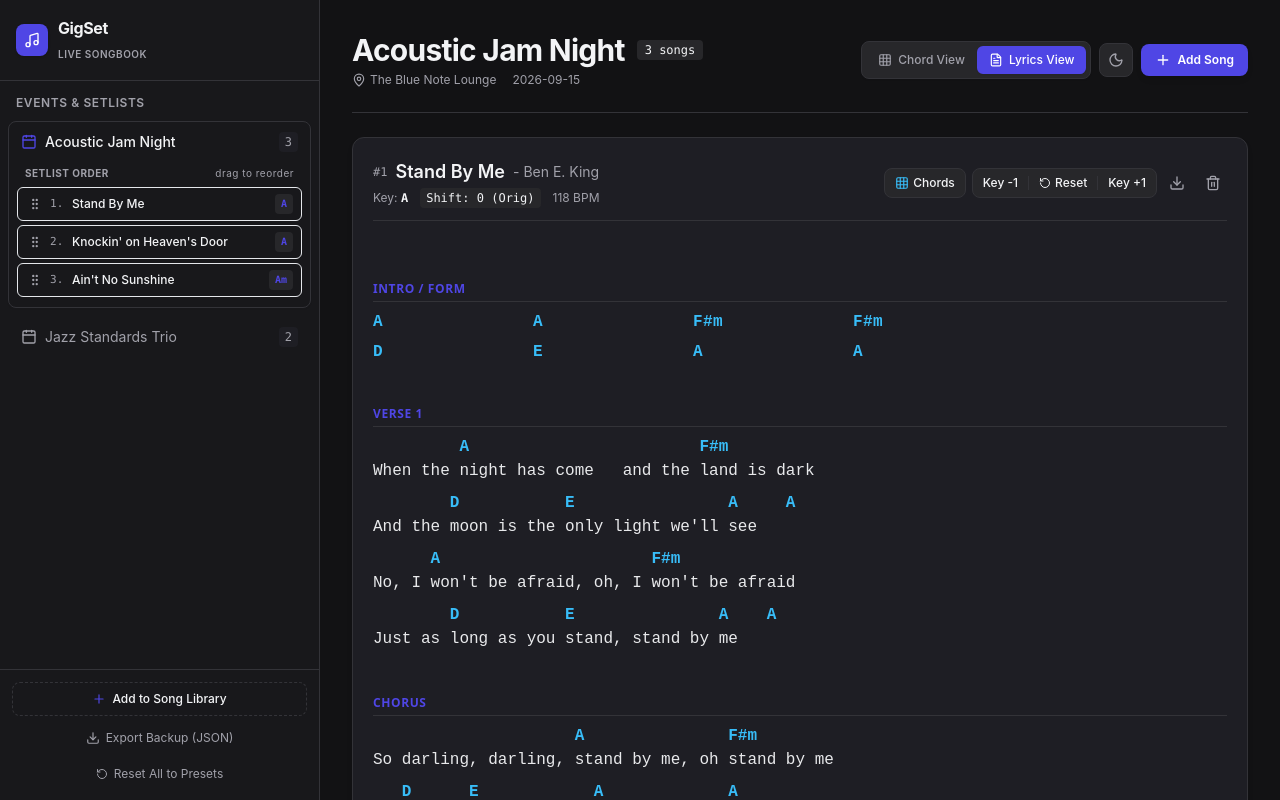
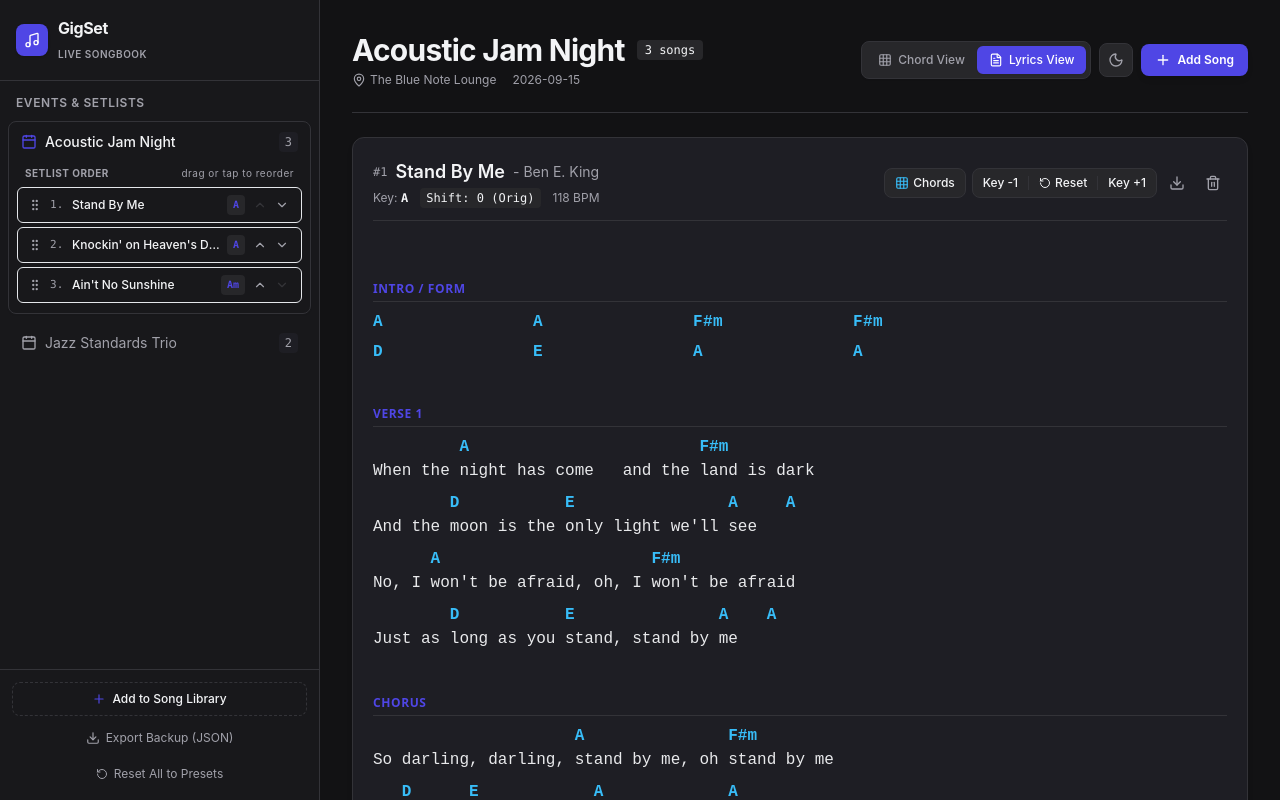
Before and after one commit to igorsdub/gigset, a React (Vite) app: page / in a window 1280 px wide. Built offline with nearby package versions, Linux system fonts and the light colour scheme.

Commit message:
feat: convert sidebar to responsive Navigation Drawer with touch reorder chevrons

```diff
--- a/src/App.tsx
+++ b/src/App.tsx
@@ -1,6 +1,7 @@
-import React, { useState } from 'react';
+import React, { useState, useEffect } from 'react';
 import { useGigSetState } from './hooks/useGigSetState';
 import { Sidebar } from './components/Sidebar';
+import { StageTopbar } from './components/StageTopbar';
 import { EventHeader } from './components/EventHeader';
 import { SongCard } from './components/SongCard';
 import { AddSongModal } from './components/AddSongModal';
@@ -23,18 +24,32 @@ export const App: React.FC = () => {
     resetAllToPresets
   } = useGigSetState();
 
+  const [isDrawerOpen, setIsDrawerOpen] = useState(false);
   const [isAddSongModalOpen, setIsAddSongModalOpen] = useState(false);
   const [isNewSongModalOpen, setIsNewSongModalOpen] = useState(false);
 
   const activeEvent = state.events.find(e => e.id === state.activeEventId);
 
+  // Close drawer on Escape key
+  useEffect(() => {
+    const handleKeyDown = (e: KeyboardEvent) => {
+      if (e.key === 'Escape' && isDrawerOpen) {
+        setIsDrawerOpen(false);
+      }
+    };
+    window.addEventListener('keydown', handleKeyDown);
+    return () => window.removeEventListener('keydown', handleKeyDown);
+  }, [isDrawerOpen]);
+
   return (
     <div className="flex h-screen w-screen overflow-hidden bg-stage-bg text-stage-text">
-      {/* Left Sidebar */}
+      {/* Navigation Drawer / Sidebar */}
       <Sidebar
         events={state.events}
         library={state.library}
         activeEventId={state.activeEventId}
+        isOpen={isDrawerOpen}
+        onClose={() => setIsDrawerOpen(false)}
         onSelectEvent={setActiveEventId}
         onMoveSong={moveSong}
         onOpenNewSongModal={() => setIsNewSongModalOpen(true)}
@@ -42,8 +57,18 @@ export const App: React.FC = () => {
         onExportBackup={() => exportBackup(state)}
       />
 
-      {/* Main Setlist Canvas */}
-      <main className="flex-1 flex flex-col h-full overflow-y-auto p-4 sm:p-8">
+      {/* Main Content Viewport */}
+      <div className="flex-1 flex flex-col h-full overflow-hidden min-w-0">
+        {/* Persistent Sticky Stage Topbar on Mobile/Tablet */}
+        <StageTopbar
+          activeEvent={activeEvent}
+          masterViewMode={state.masterViewMode}
+          onSetMasterViewMode={setMasterViewMode}
+          onOpenDrawer={() => setIsDrawerOpen(true)}
+        />
+
+        {/* Main Setlist Canvas */}
+        <main className="flex-1 flex flex-col h-full overflow-y-auto p-4 sm:p-8">
         <div className="max-w-4xl w-full mx-auto pb-16">
           {activeEvent ? (
             <>
@@ -103,6 +128,7 @@ export const App: React.FC = () => {
           )}
         </div>
       </main>
+      </div>
 
       {/* Modals */}
       <AddSongModal
--- a/src/components/Sidebar.tsx
+++ b/src/components/Sidebar.tsx
@@ -1,12 +1,14 @@
 import React, { useState } from 'react';
 import { Event, Song } from '../types';
-import { Music, Plus, RotateCcw, Calendar, Download, GripVertical } from 'lucide-react';
+import { Music, Plus, RotateCcw, Calendar, Download, GripVertical, X, ChevronUp, ChevronDown } from 'lucide-react';
 import { shiftNote } from '../utils/musicTheory';
 
 interface SidebarProps {
   events: Event[];
   library: Song[];
   activeEventId: string | null;
+  isOpen?: boolean;
+  onClose?: () => void;
   onSelectEvent: (id: string) => void;
   onMoveSong: (eventId: string, fromIndex: number, toIndex: number) => void;
   onOpenNewSongModal: () => void;
@@ -18,6 +20,8 @@ export const Sidebar: React.FC<SidebarProps> = ({
   events,
   library,
   activeEventId,
+  isOpen = false,
+  onClose,
   onSelectEvent,
   onMoveSong,
   onOpenNewSongModal,
@@ -29,11 +33,17 @@ export const Sidebar: React.FC<SidebarProps> = ({
 
   const activeEvent = events.find(e => e.id === activeEventId);
 
+  const handleSelectEvent = (id: string) => {
+    onSelectEvent(id);
+    onClose?.();
+  };
+
   const handleSongClick = (index: number) => {
     const cardEl = document.getElementById(`song-card-${index}`);
     if (cardEl) {
       cardEl.scrollIntoView({ behavior: 'smooth', block: 'start' });
     }
+    onClose?.();
   };
 
   const handleDragStart = (e: React.DragEvent, index: number) => {
@@ -69,7 +79,21 @@ export const Sidebar: React.FC<SidebarProps> = ({
   };
 
   return (
-    <aside className="w-80 bg-stage-sidebar border-r border-stage-border flex flex-col h-full shrink-0 select-none">
+    <>
+      {/* Mobile/Tablet Backdrop Overlay */}
+      {isOpen && (
+        <div
+          onClick={onClose}
+          className="fixed inset-0 bg-black/60 backdrop-blur-sm z-40 lg:hidden transition-opacity"
+          aria-hidden="true"
+        />
+      )}
+
+      <aside
+        className={`fixed inset-y-0 left-0 z-50 w-80 max-w-[85vw] bg-stage-sidebar border-r border-stage-border flex flex-col h-full shrink-0 select-none transform transition-transform duration-200 ease-in-out lg:static lg:translate-x-0 ${
+          isOpen ? 'translate-x-0 shadow-2xl' : '-translate-x-full lg:translate-x-0'
+        }`}
+      >
         {/* Brand Header */}
         <div className="p-4 border-b border-stage-border flex items-center justify-between">
           <div className="flex items-center gap-2.5">
@@ -83,6 +107,15 @@ export const Sidebar: React.FC<SidebarProps> = ({
               </span>
             </div>
           </div>
+
+          {/* Close Button for Navigation Drawer on Mobile */}
+          <button
+            onClick={onClose}
+            aria-label="Close Navigation Drawer"
+            className="p-1.5 rounded-lg text-stage-muted hover:text-stage-text hover:bg-stage-hover lg:hidden transition-colors"
+          >
+            <X className="w-5 h-5" />
+          </button>
         </div>
 
         {/* Events & Setlist Outline */}
@@ -104,7 +137,7 @@ export const Sidebar: React.FC<SidebarProps> = ({
                 >
                   {/* Event Title Row */}
                   <div
-                  onClick={() => onSelectEvent(evt.id)}
+                    onClick={() => handleSelectEvent(evt.id)}
                     className={`flex items-center justify-between px-3 py-2.5 rounded-lg text-sm cursor-pointer ${
                       isActive ? 'text-stage-text font-medium' : 'text-stage-muted hover:text-stage-text'
                     }`}
@@ -124,7 +157,7 @@ export const Sidebar: React.FC<SidebarProps> = ({
                     <div className="px-2 pb-2.5 pt-1">
                       <div className="text-[10px] uppercase font-bold tracking-wider text-stage-muted px-2 mb-1.5 flex items-center justify-between">
                         <span>Setlist Order</span>
-                      <span className="font-normal lowercase">drag to reorder</span>
+                        <span className="font-normal lowercase">drag or tap to reorder</span>
                       </div>
 
                       <div className="space-y-1">
@@ -167,9 +200,39 @@ export const Sidebar: React.FC<SidebarProps> = ({
                                 </span>
                               </div>
 
-                            <span className="text-[10px] font-mono font-semibold px-1.5 py-0.5 rounded bg-stage-hover text-stage-accent shrink-0 ml-1.5">
+                              <div className="flex items-center gap-1 shrink-0 ml-1.5">
+                                <span className="text-[10px] font-mono font-semibold px-1.5 py-0.5 rounded bg-stage-hover text-stage-accent">
                                   {currentKey}
                                 </span>
+
+                                {/* Touch-Friendly Reorder Chevrons */}
+                                <div className="flex items-center">
+                                  <button
+                                    type="button"
+                                    title="Move song up"
+                                    disabled={idx === 0}
+                                    onClick={(e) => {
+                                      e.stopPropagation();
+                                      onMoveSong(evt.id, idx, idx - 1);
+                                    }}
+                                    className="p-1 rounded text-stage-muted hover:text-stage-text hover:bg-stage-hover disabled:opacity-20 disabled:hover:bg-transparent disabled:hover:text-stage-muted transition-colors"
+                                  >
+                                    <ChevronUp className="w-3.5 h-3.5" />
+                                  </button>
+                                  <button
+                                    type="button"
+                                    title="Move song down"
+                                    disabled={idx === evt.songs.length - 1}
+                                    onClick={(e) => {
+                                      e.stopPropagation();
+                                      onMoveSong(evt.id, idx, idx + 1);
+                                    }}
+                                    className="p-1 rounded text-stage-muted hover:text-stage-text hover:bg-stage-hover disabled:opacity-20 disabled:hover:bg-transparent disabled:hover:text-stage-muted transition-colors"
+                                  >
+                                    <ChevronDown className="w-3.5 h-3.5" />
+                                  </button>
+                                </div>
+                              </div>
                             </div>
                           );
                         })}
@@ -185,7 +248,10 @@ export const Sidebar: React.FC<SidebarProps> = ({
         {/* Footer Controls */}
         <div className="p-3 border-t border-stage-border space-y-2 bg-stage-sidebar">
           <button
-          onClick={onOpenNewSongModal}
+            onClick={() => {
+              onOpenNewSongModal();
+              onClose?.();
+            }}
             className="w-full py-2 px-3 rounded-lg border border-dashed border-stage-border hover:border-stage-accent bg-stage-hover/40 hover:bg-stage-hover text-stage-text text-xs font-medium flex items-center justify-center gap-1.5 transition-colors"
           >
             <Plus className="w-3.5 h-3.5 text-stage-accent" />
@@ -193,7 +259,10 @@ export const Sidebar: React.FC<SidebarProps> = ({
           </button>
 
           <button
-          onClick={onExportBackup}
+            onClick={() => {
+              onExportBackup();
+              onClose?.();
+            }}
             title="Download full library and events as JSON to save locally"
             className="w-full py-1.5 px-3 rounded-lg text-stage-muted hover:text-stage-text hover:bg-stage-hover text-xs flex items-center justify-center gap-1.5 transition-colors"
           >
@@ -202,7 +271,10 @@ export const Sidebar: React.FC<SidebarProps> = ({
           </button>
 
           <button
-          onClick={onResetAllToPresets}
+            onClick={() => {
+              onResetAllToPresets();
+              onClose?.();
+            }}
             title="Clear local modifications and reload repository presets"
             className="w-full py-1.5 px-3 rounded-lg text-stage-muted hover:text-stage-text hover:bg-stage-hover text-xs flex items-center justify-center gap-1.5 transition-colors"
           >
@@ -211,5 +283,6 @@ export const Sidebar: React.FC<SidebarProps> = ({
           </button>
         </div>
       </aside>
+    </>
   );
 };
```
Lines whose indentation alone changed are shown as unchanged.
